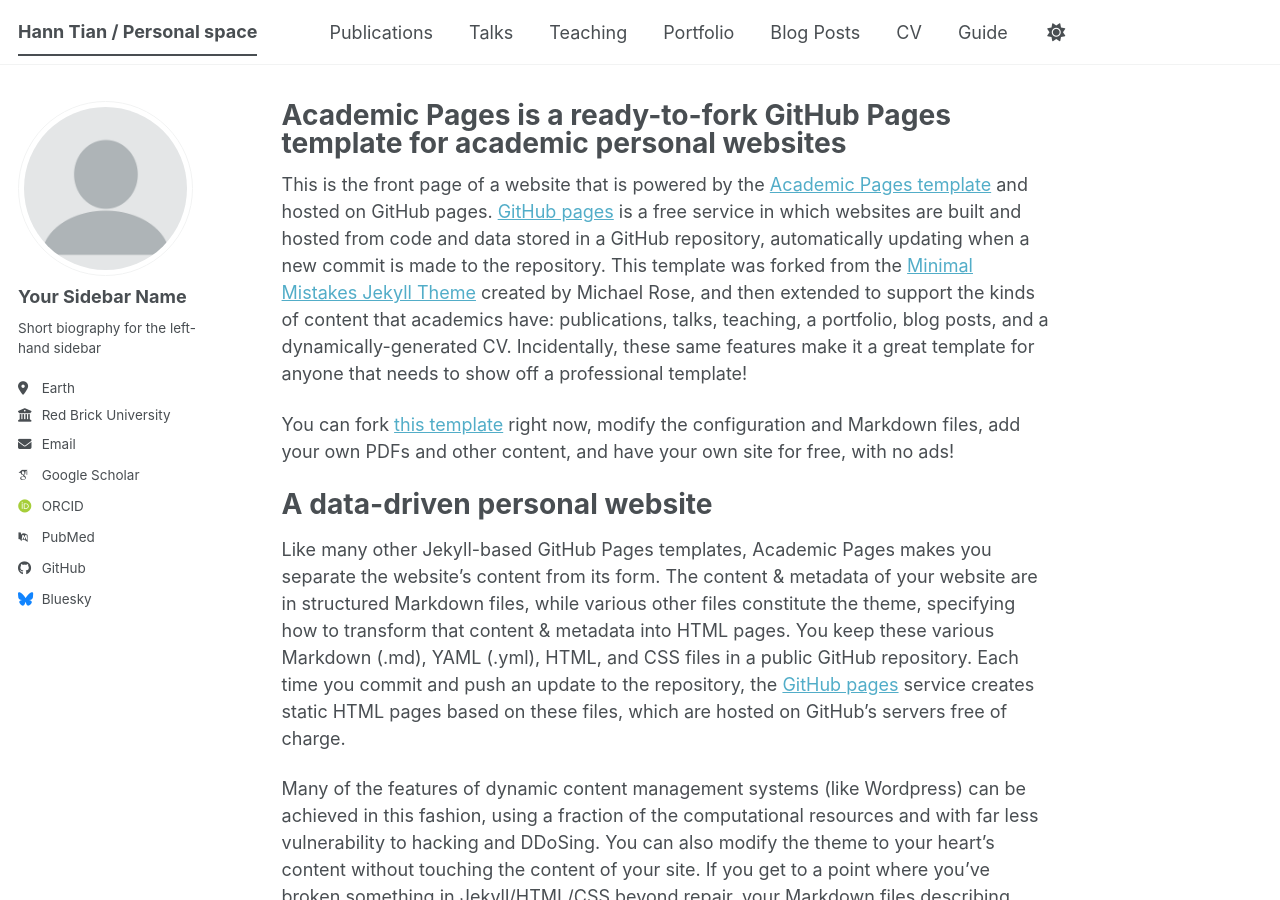
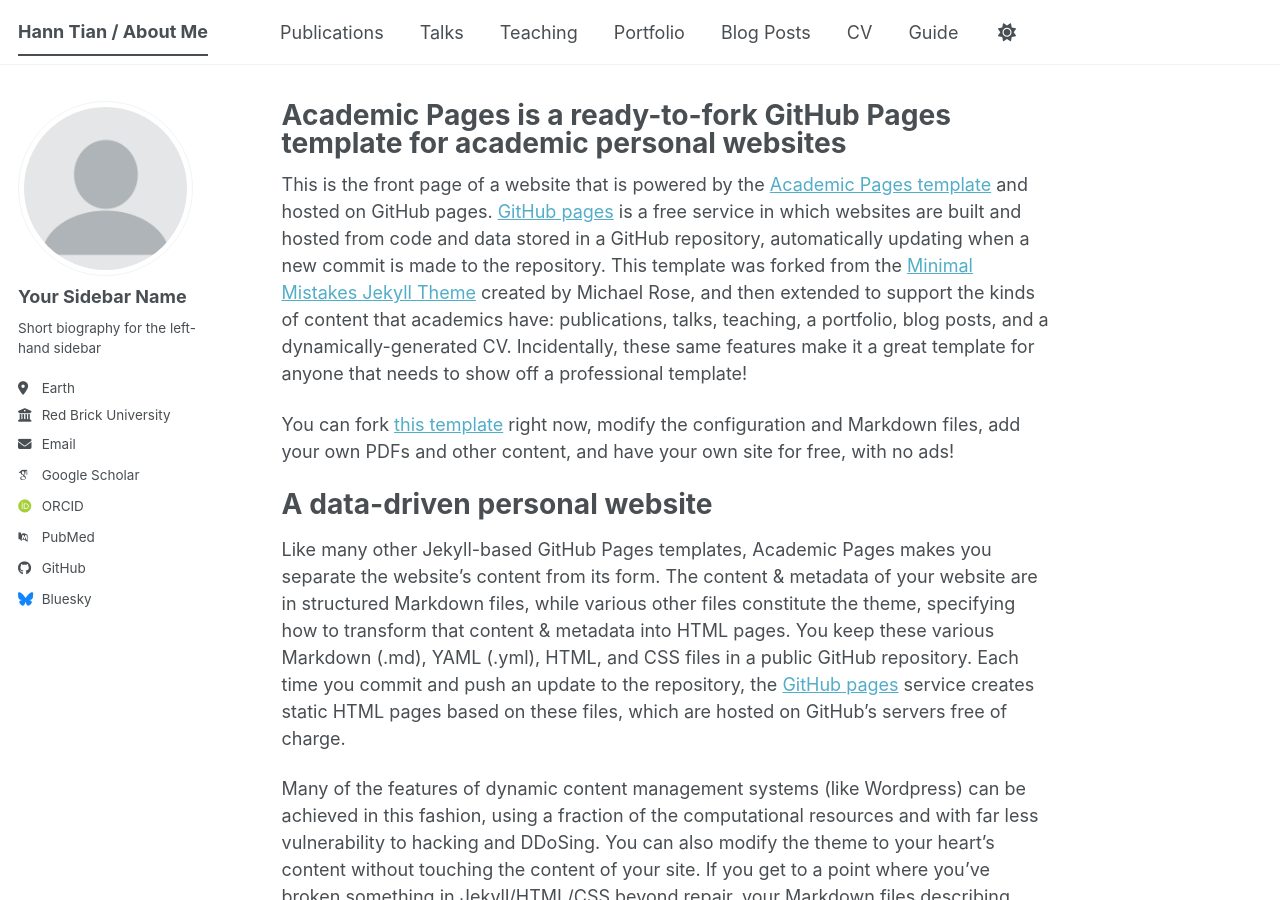
Before and after one commit to hanntian/hanntian.github.io, a Jekyll site: the page built from _pages/about.md, in a window 1280 px wide and 900 px high. Built offline with Jekyll 4.4.1, drawn with Linux system fonts in a browser that asks for light colours; some web fonts are replaced; a script bundle is joined from its source files by our own code; library files that are not in the unit come from our copies.

Commit message:
Update _config.yml

```diff
--- a/_config.yml
+++ b/_config.yml
@@ -9,7 +9,7 @@
 # Basic Site Settings
 locale                   : "en-US"
 site_theme               : "default" # The available themes options are "default", "air", "sunrise", "mint", "dirt" and "contrast"
-title                    : "Hann Tian / Personal space"
+title                    : "Hann Tian / About Me"
 title_separator          : "-"
 name                     : &name "Hann Tian"
 description              : &description "I focus on making LLM more controllable and reliable in real-world applications."   # Update this with a general description of your site, this is the default if not overridden by a page
```
